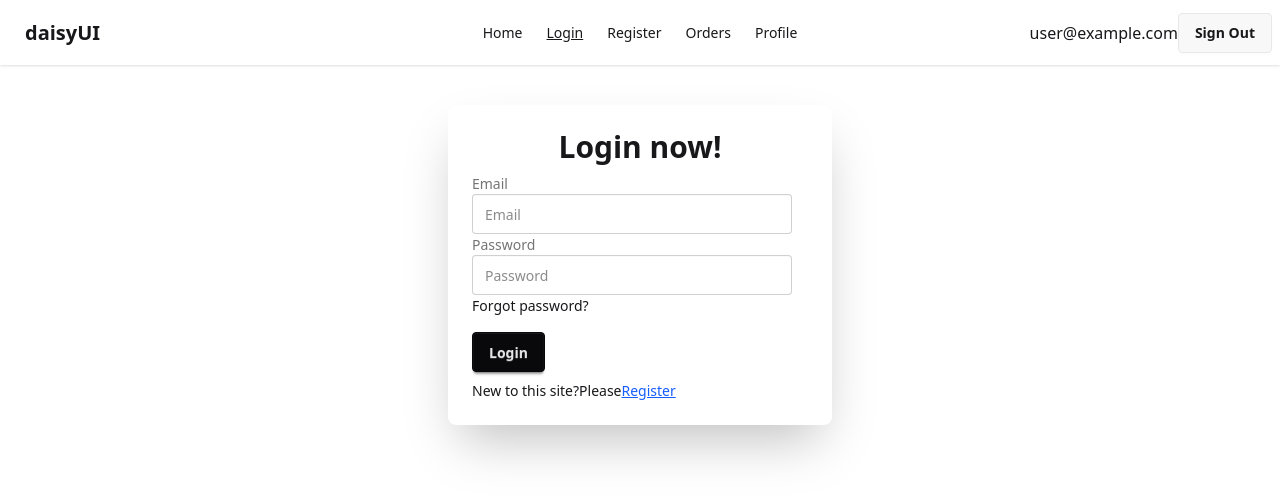
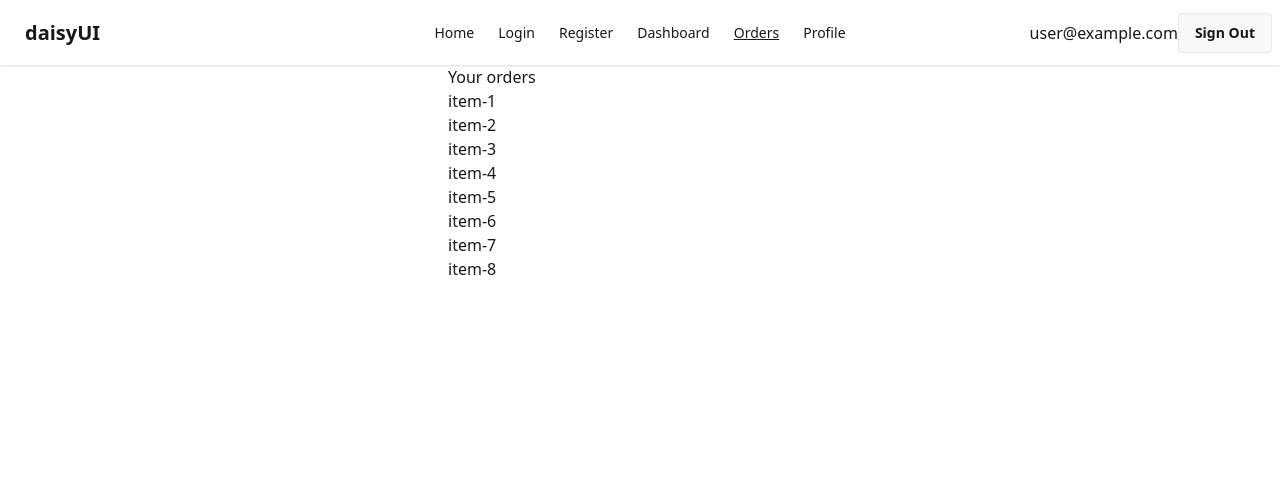
Before and after one commit to zingrin/module-51-praivateroute, a React (Vite) app: page /orders in a window 1280 px wide. Before the commit this address led to /login. Shown: the top 498 px of the page. Built offline with nearby package versions, Linux system fonts and the light colour scheme; no server answers; sample sign-in values are in the browser's storage.

Commit message:
loading sate navigate after login

```diff
--- /dev/null
+++ b/src/Components/Dashboard.jsx
@@ -0,0 +1,11 @@
+import React from 'react';
+
+const Dashboard = () => {
+    return (
+        <div>
+            <h2>This is dashboard</h2>
+        </div>
+    );
+};
+
+export default Dashboard;
--- a/src/Components/Login.jsx
+++ b/src/Components/Login.jsx
@@ -1,9 +1,10 @@
 import React, { use } from 'react';
-import { Link } from 'react-router';
+import { Link, useNavigate } from 'react-router';
 import { AuthContext } from '../Contexts/AuthContext';
 
 const Login = () => {
 const {signInUser} = use(AuthContext)
+const navigate = useNavigate();
 
   const handleLogin = e =>{
     e.preventDefault();
@@ -15,7 +16,9 @@ const {signInUser} = use(AuthContext)
 
 signInUser(email,password)
 .then(result=>{
+
   console.log(result);
+  navigate('/')
 })
 .catch(Error=>{
   console.log(Error);
--- a/src/Components/Navbar.jsx
+++ b/src/Components/Navbar.jsx
@@ -23,6 +23,8 @@ signOutUser()
      <li><NavLink to="/">Home</NavLink></li>
      <li><NavLink to="/login">Login</NavLink></li>
      <li><NavLink to="/register">Register</NavLink></li>
+     <li><NavLink to="/dashboard">Dashboard</NavLink></li>
+
   {
     user && <>
          <li><NavLink to="/orders">Orders</NavLink></li>
--- a/src/Components/Register.jsx
+++ b/src/Components/Register.jsx
@@ -1,11 +1,12 @@
 import React, { use } from 'react';
-import { Link } from 'react-router';
+import { Link, useNavigate } from 'react-router';
 import { AuthContext } from '../Contexts/AuthContext';
 // import { auth } from '../firebase.init';
 // import { createUserWithEmailAndPassword } from 'firebase/auth';
 
 const Register = () => {
   const {createUser} = use(AuthContext);
+  const navigate = useNavigate();
     const handleRegister =e=>{
         e.preventDefault();
         const name = e.target.name.value;
@@ -23,6 +24,7 @@ const Register = () => {
 createUser(email,password)
 .then(result=>{
   console.log(result);
+  navigate('/')
 })
 .catch(Error=>{
   console.log(Error);
--- a/src/Contexts/AuthProvider.jsx
+++ b/src/Contexts/AuthProvider.jsx
@@ -5,18 +5,22 @@ import{auth} from '../firebase.init';
 const AuthProvider = ({children}) => {
 
     const [user,setUser] = useState(null);
+    const [loading,setLoading] = useState(true);
 
 
     const createUser = (email,password) =>{
+        setLoading(true);
         return createUserWithEmailAndPassword(auth,email,password)
 
 
     }
     const signInUser = (email,password) =>{
+        setLoading(true);
         return signInWithEmailAndPassword(auth,email,password)
      }
 
      const signOutUser =() =>{
+setLoading(true);
         return signOut(auth)
      }
 
@@ -32,6 +36,7 @@ useEffect(()=>{
     const unSubscribe = onAuthStateChanged(auth,currentUser =>{
         console.log('inside userEffect on auth state change',currentUser)
         setUser(currentUser);
+        setLoading(false)
             })
     return()=>{
         unSubscribe();
@@ -40,6 +45,7 @@ useEffect(()=>{
 
     const userInfo = {
         user,
+        loading,
 createUser,
 signInUser,
 signOutUser
--- a/src/Orders.jsx
+++ b/src/Orders.jsx
@@ -2,8 +2,20 @@ import React from 'react';
 
 const Orders = () => {
     return (
-        <div>
+        <div className='max-w-sm mx-auto'>
             <h2>Your orders</h2>
+            <div>
+                <ol>
+                    <li>item-1</li>
+                    <li>item-2</li>
+                    <li>item-3</li>
+                    <li>item-4</li>
+                    <li>item-5</li>
+                    <li>item-6</li>
+                    <li>item-7</li>
+                    <li>item-8</li>
+                </ol>
+            </div>
         </div>
     );
 };
--- /dev/null
+++ b/src/Profile.jsx
@@ -0,0 +1,32 @@
+import React, { use } from 'react';
+import { AuthContext } from './Contexts/AuthContext';
+
+const Profile = () => {
+    const{user} = use(AuthContext);
+    return (
+        <div className='max-w-sm mx-auto mt-10'>
+            <p>{user.email}</p>
+            <div
+  className="hero mx-auto h-[11/12]"
+  style={{
+    backgroundImage:
+      "url(https://img.daisyui.com/images/stock/photo-1507358522600-9f71e620c44e.webp)",
+  }}
+>
+  <div className="hero-overlay"></div>
+  <div className="hero-content text-neutral-content text-center">
+    <div className="max-w-md">
+      <h1 className="mb-5 text-5xl font-bold">Hello there</h1>
+      <p className="mb-5">
+        Provident cupiditate voluptatem et in. Quaerat fugiat ut assumenda excepturi exercitationem
+        quasi. In deleniti eaque aut repudiandae et a id nisi.
+      </p>
+      <button className="btn btn-primary">Get Started</button>
+    </div>
+  </div>
+</div>
+        </div>
+    );
+};
+
+export default Profile;
--- a/src/Routes/PrivateRoutes.jsx
+++ b/src/Routes/PrivateRoutes.jsx
@@ -1,14 +1,18 @@
 import React, { use } from 'react';
 import { AuthContext } from '../Contexts/AuthContext';
-import { Navigate } from 'react-router';
+import { Navigate, useLocation } from 'react-router';
 
 const PrivateRoutes = ({children}) => {
 
-    const {user} = use(AuthContext)
+    const {user,loading} = use(AuthContext);
+    const location = useLocation()
+    console.log(location);
+    if(loading){
+        return <span className="loading loading-infinity loading-xl"></span>}
     if(!user){
         return<Navigate to="/login"></Navigate>
     }
-    return children
+    return children;
 };
 
 export default PrivateRoutes;
```
Also changed, not shown: src/main.jsx (+14 -4 lines).
